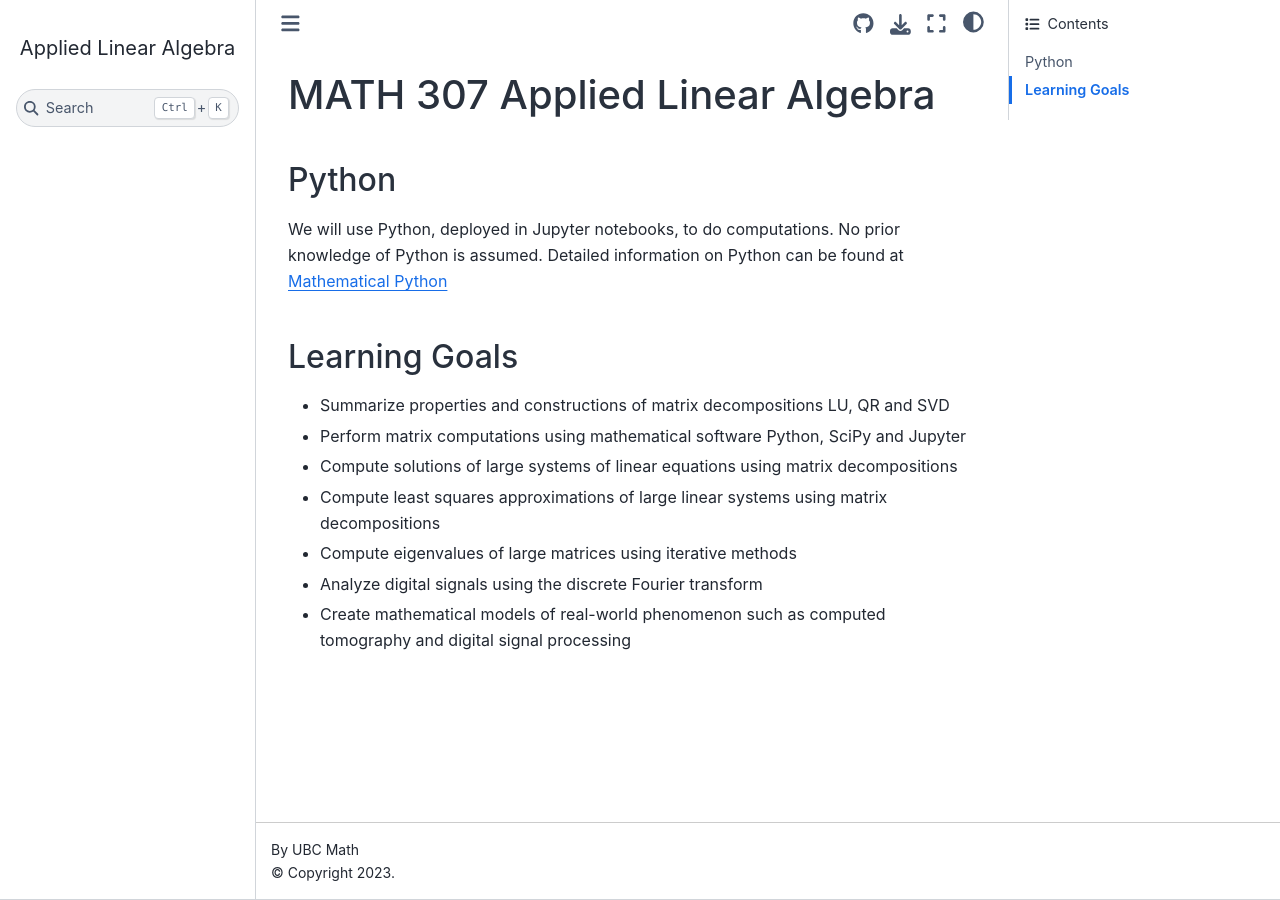
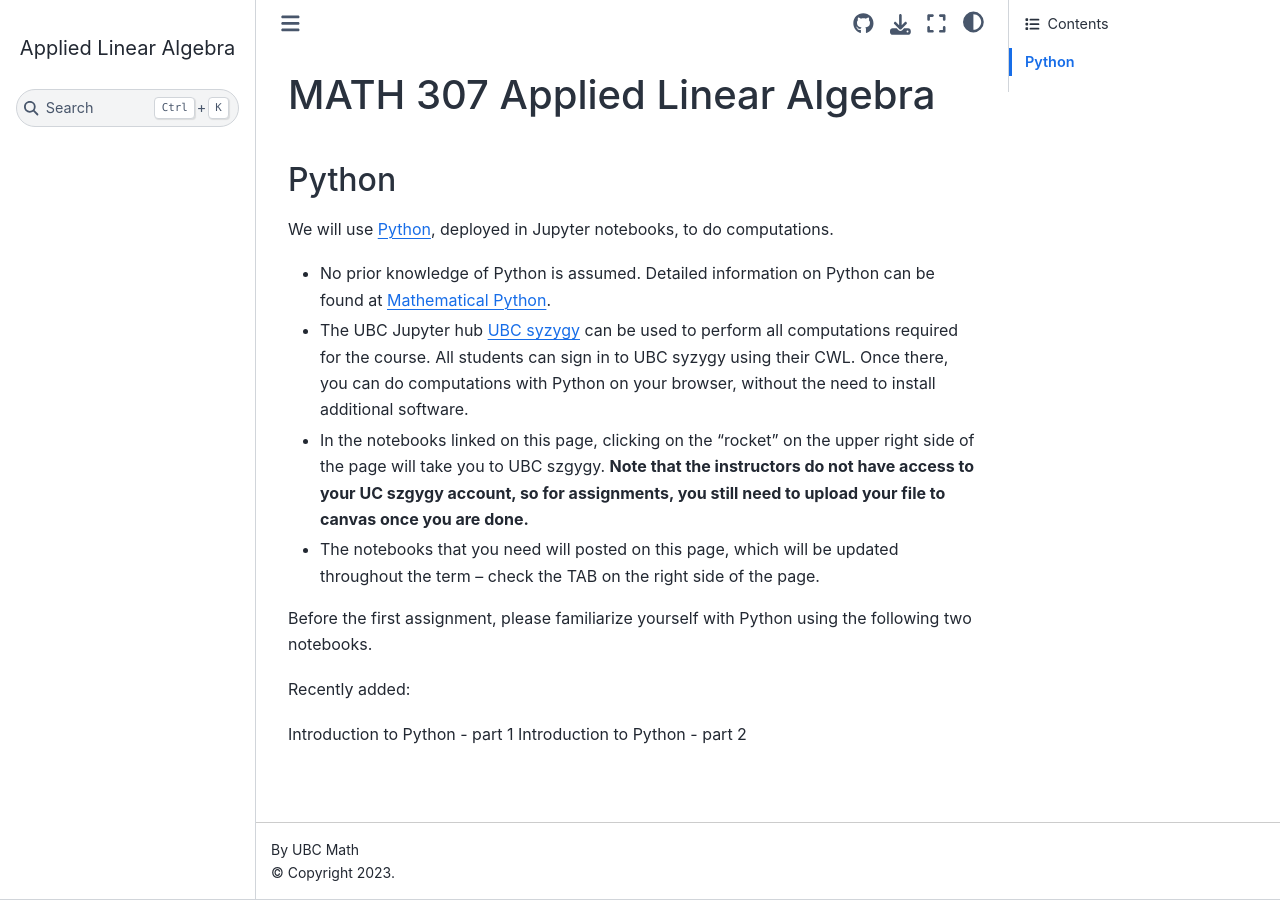
Before and after one commit to ozguryilmaz/Math307---2021WT2, a Jupyter Book: the page built from index.md, in a window 1280 px wide. Built offline with Jupyter Book 1.0.4 settings and Sphinx 7.4.7 and the Sphinx Book theme 1.1.4, drawn with Linux system fonts in a browser that asks for light colours; pages that are not in the unit, such as notebooks, are missing from menus.

Commit message:
Update index.md

```diff
--- a/index.md
+++ b/index.md
@@ -2,14 +2,16 @@
 
 ## Python
 
-We will use Python, deployed in Jupyter notebooks, to do computations. No prior knowledge of Python is assumed. Detailed information on Python can be found at [Mathematical Python](https://www.math.ubc.ca/~pwalls/math-python/)
+We will use [Python](https://www.python.org), deployed in Jupyter notebooks, to do computations.
 
-## Learning Goals
+* No prior knowledge of Python is assumed. Detailed information on Python can be found at [Mathematical Python](https://www.math.ubc.ca/~pwalls/math-python/).
+* The UBC Jupyter hub [UBC syzygy](https://ubc.syzygy.ca) can be used to perform all computations required for the course. All students can sign in to UBC syzygy using their CWL. Once there, you can do computations with Python on your browser, without the need to install additional software.
+* In the notebooks linked on this page, clicking on the "rocket" on the upper right side of the page will take you to UBC szgygy. **Note that the instructors do not have access to your UC szgygy account, so for assignments, you still need to upload your file to canvas once you are done.**
+* The notebooks that you need will posted on this page, which will be updated throughout the term -- check the TAB on the right side of the page.
 
-* Summarize properties and constructions of matrix decompositions LU, QR and SVD
-* Perform matrix computations using mathematical software Python, SciPy and Jupyter
-* Compute solutions of large systems of linear equations using matrix decompositions
-* Compute least squares approximations of large linear systems using matrix decompositions
-* Compute eigenvalues of large matrices using iterative methods
-* Analyze digital signals using the discrete Fourier transform
-* Create mathematical models of real-world phenomenon such as computed tomography and digital signal processing
+Before the first assignment, please familiarize yourself with Python using the following two notebooks.
+
+Recently added:
+
+Introduction to Python - part 1
+Introduction to Python - part 2
```
